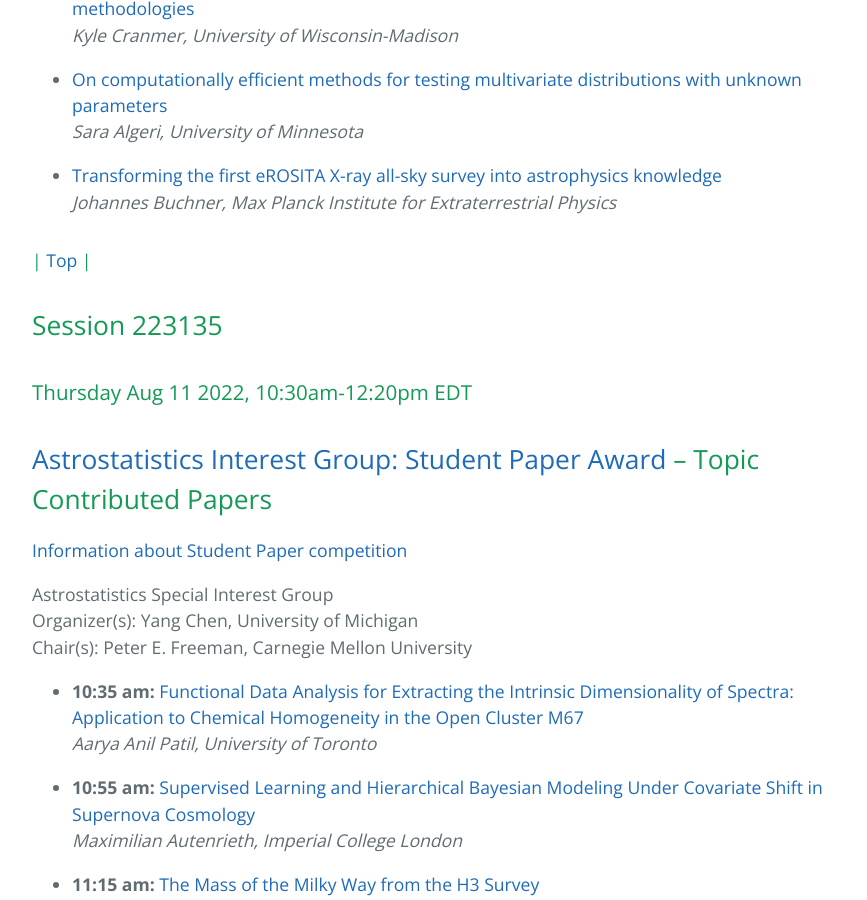
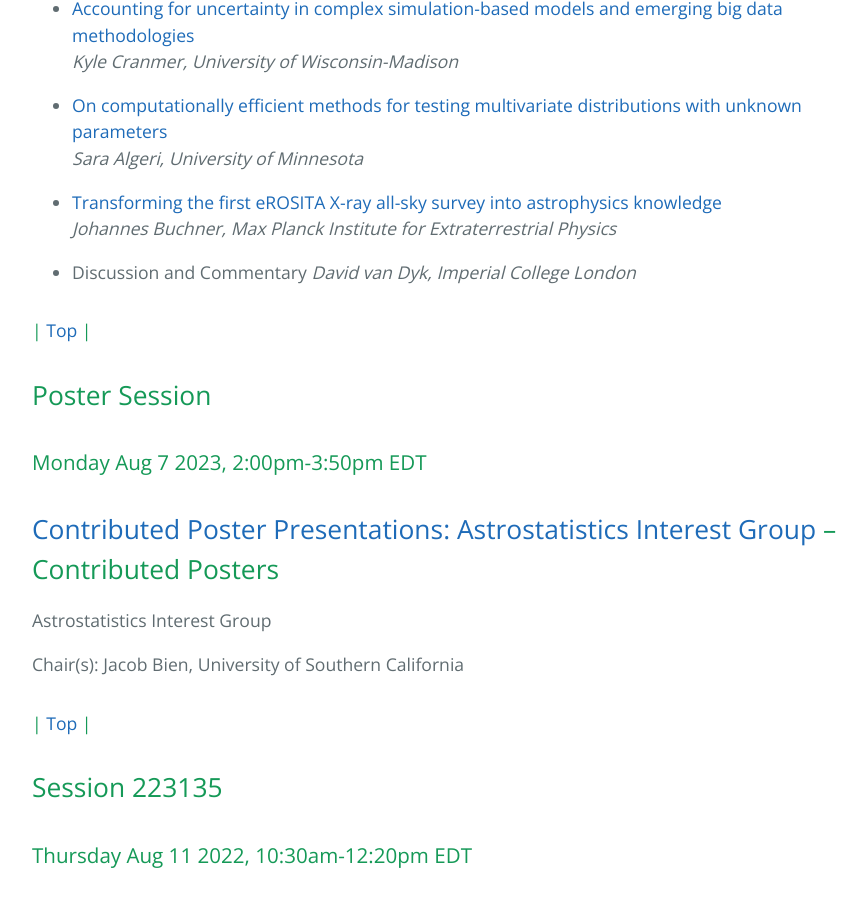
Before and after one commit to aigamstat/aigamstat.github.io, a Jekyll site: the page built from jsm2023/index.md, in a window 1280 px wide and 900 px high, scrolled down 3179 px. Shown: the whole window, without its empty margins (192-1059 px from the left). Built offline with Jekyll 4.4.1, drawn with Linux system fonts in a browser that asks for light colours; some of the changed text lies outside the part shown.

Commit message:
posters
Added information on contributed poster session.

```diff
--- a/jsm2023/index.md
+++ b/jsm2023/index.md
@@ -24,7 +24,7 @@ Past events: [JSM 2022](https://astrostat.org/jsm2022/index.html), [JSM 2021](ht
 
 ## INDEX
 #### [**AIG meeting**](#aig-business-meeting) | [**Student Paper Award**](#session-223135)
-#### [**IOL: Astronomers Speak Statistics**](#session-0179) | [**Modeling Techniques for Astrostatistical Datasets**](#session-1557) | [**Uncertainty Quantification in Astronomy**](#session-1866)
+#### [**IOL: Astronomers Speak Statistics**](#session-0179) | [**Modeling Techniques for Astrostatistical Datasets**](#session-1557) | [**Uncertainty Quantification in Astronomy**](#session-1866) | [**Contributed Poster Presentations: Astrostatistics Interest Group**](#poster-session)
 
 We will use an [Astrostatistics Interest Group Slack channel](https://astrostatisti-dzq6013.slack.com/archives/C011GJMLLET) to ease communication between the audience and the speakers at the various sessions. In order to be added to this channel, please contact one of the office bearers or write to [aigamstat @ gmail.](mailto:aigamstat@gmail.com?Subject=Slack)
 
@@ -105,6 +105,19 @@ To see news and announcements regarding JSM and the astrostatistics sessions, or
 - [Transforming the first eROSITA X-ray all-sky survey into astrophysics knowledge](https://ww2.aievolution.com/JSMAnnual/index.cfm?do=ev.viewEv&ev=1909)
   *Johannes Buchner, Max Planck Institute for Extraterrestrial Physics*
 
+- Discussion and Commentary
+  *David van Dyk, Imperial College London*
+
+#### | [Top](#astrostatistics-sessions-at-jsm) |
+
+## Poster Session
+### Monday Aug 7 2023, 2:00pm-3:50pm EDT
+## [Contributed Poster Presentations: Astrostatistics Interest Group](https://ww2.aievolution.com/JSMAnnual/index.cfm?do=ev.viewEv&ev=5005) -- Contributed Posters
+
+  Astrostatistics Interest Group
+
+  Chair(s): Jacob Bien, University of Southern California
+
 #### | [Top](#astrostatistics-sessions-at-jsm) |
 
 ## Session 223135
```
